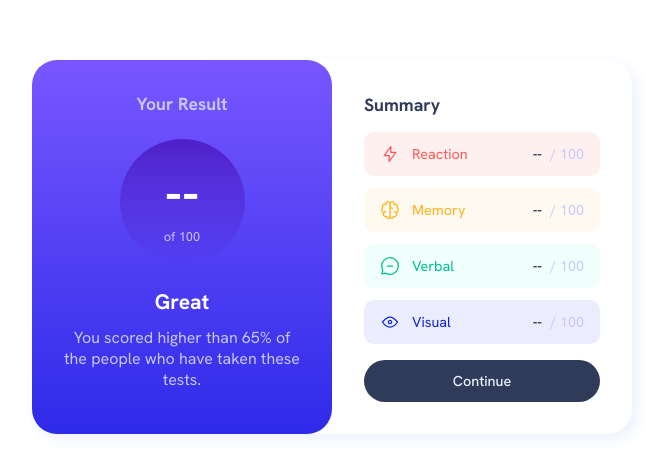
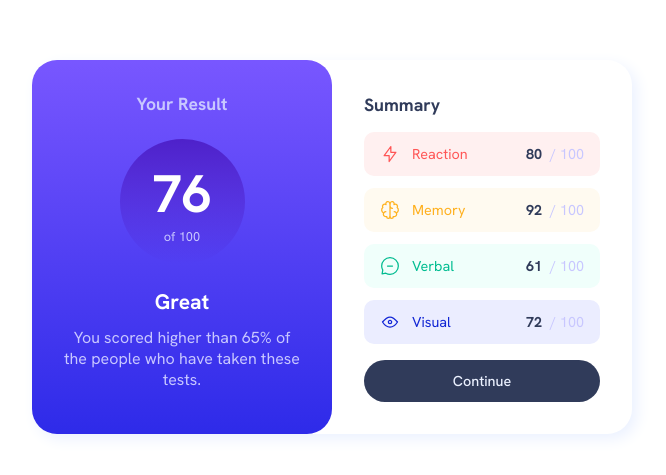
Before and after one commit to jeeberharter1/results-summary-component-main, a plain HTML site: page index.html in a window 1280 px wide. Shown: the part 153-628 px from the top of the page, without its empty margins (308-974 px from the left). Drawn offline with Linux system fonts and the light colour scheme.

Commit message:
fixed script tag

```diff
--- a/index.html
+++ b/index.html
@@ -80,6 +80,6 @@
     </div>
   </div>
 
-  <script src="./src/index.js"></script>
+  <script type="module" src="./src/index.js"></script>
 </body>
 </html>
```
